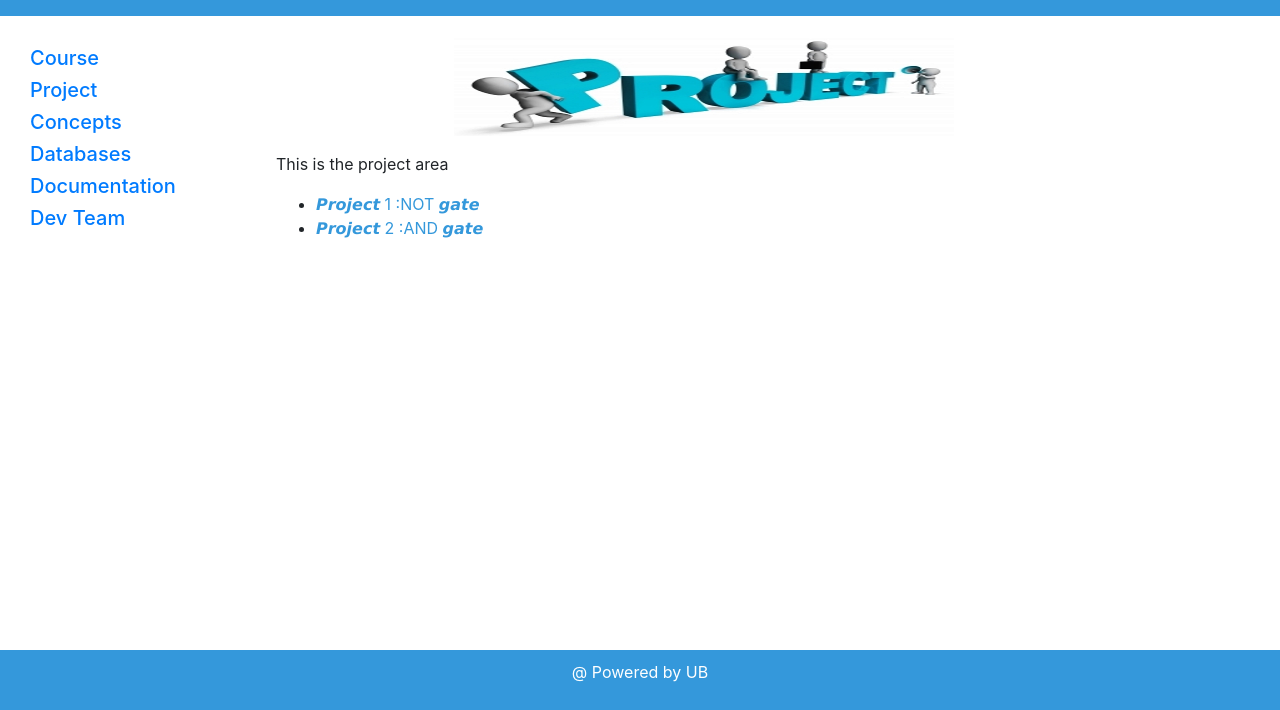
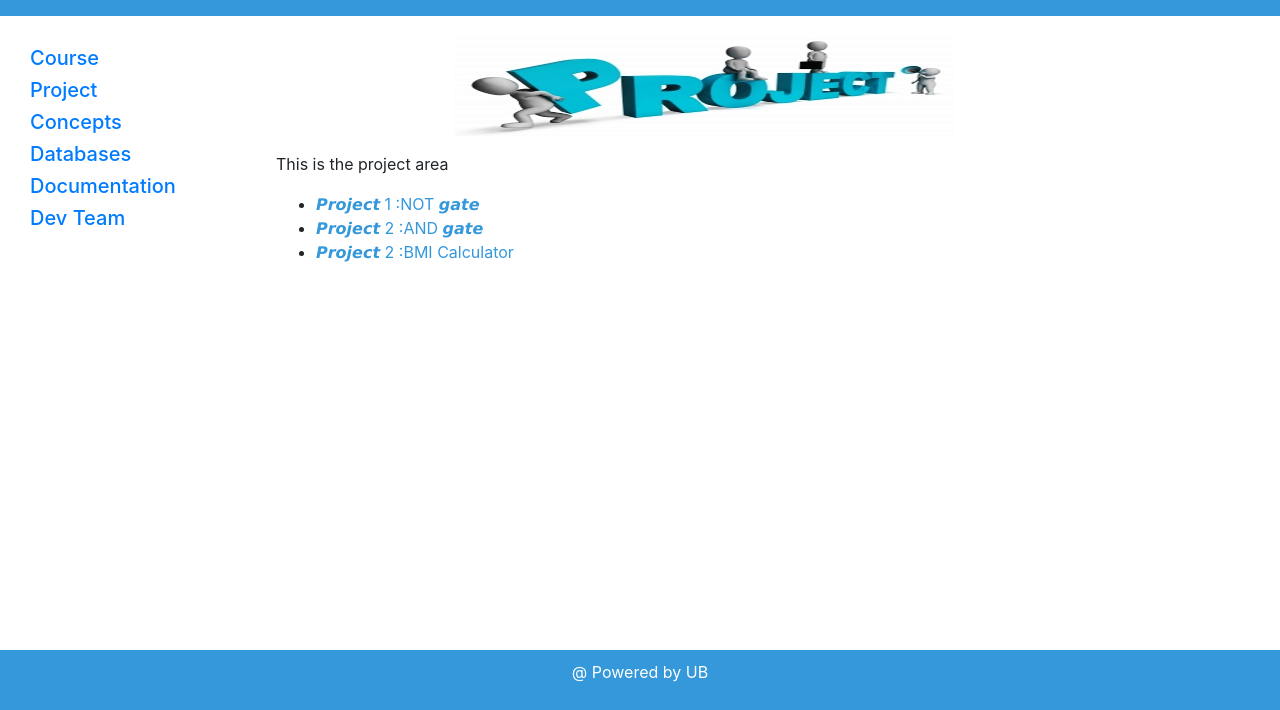
Before and after one commit to brandonkuk/FOC, a plain HTML site: page project.html in a window 1280 px wide. Shown: the part 90-800 px from the top of the page. Drawn offline with nearby package versions, Linux system fonts and the light colour scheme.

Commit message:
Update project.html

```diff
--- a/project.html
+++ b/project.html
@@ -34,6 +34,7 @@
     <ul>
       <li><a href="notgate.html" style="color:#3498DB">𝙋𝙧𝙤𝙟𝙚𝙘𝙩 1 :NOT 𝙜𝙖𝙩𝙚 </a></h3></li>
       <li><a href="andgate.html" style="color:#3498DB">𝙋𝙧𝙤𝙟𝙚𝙘𝙩 2 :AND 𝙜𝙖𝙩𝙚</a></h3></li>
+	<li><a href="BMI calculator.html" style="color:#3498DB">𝙋𝙧𝙤𝙟𝙚𝙘𝙩 2 :BMI Calculator</a></h3></li>
 
 	</ul>
 </article>
```
